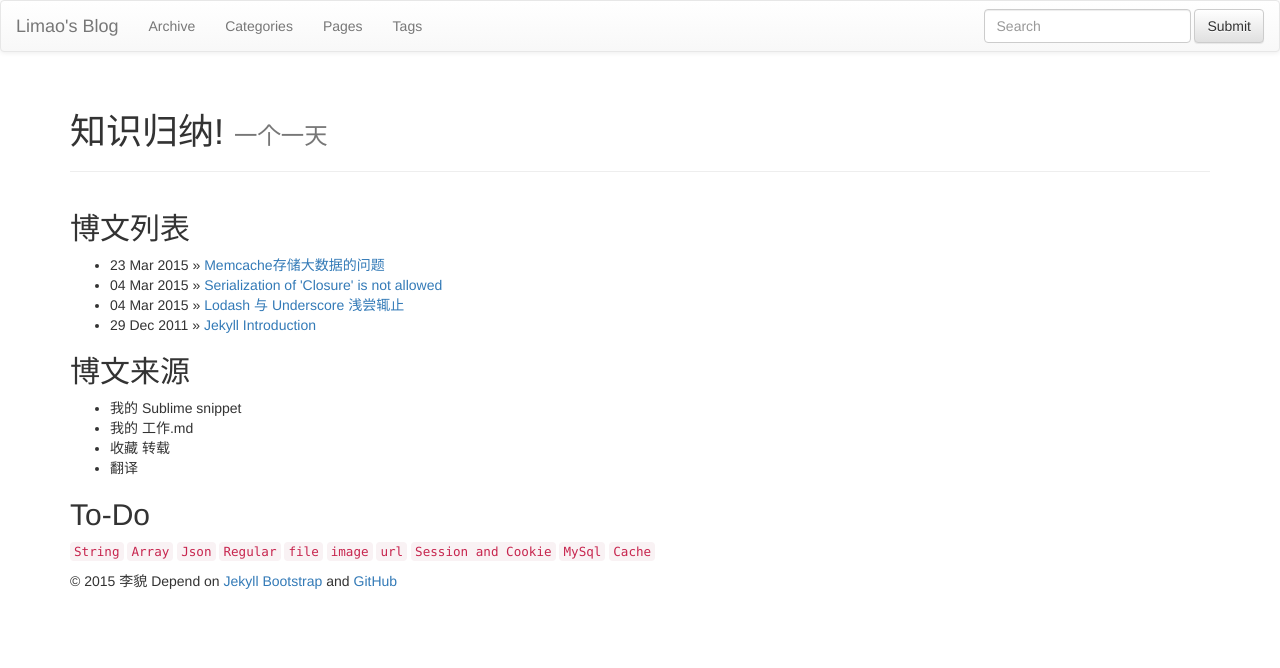
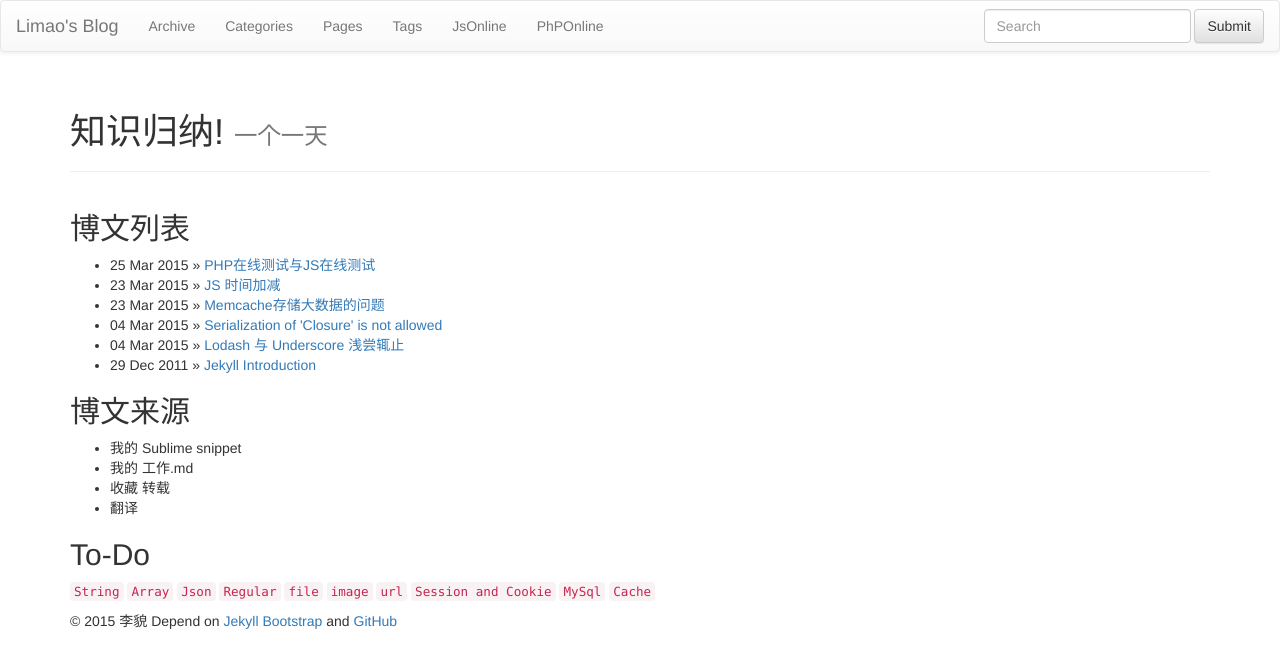
Before and after one commit to polimao/yepolite.github.io, a Jekyll site: the page built from index.md, in a window 1280 px wide. Shown: the top 668 px of the page. Built offline with Jekyll 4.4.1, drawn with Linux system fonts in a browser that asks for light colours; nearby versions of some CDN libraries; library files that are not in the unit come from our copies; some of the changed lines change nothing that is shown.

Commit message:
时间js  和 php js 在线工具

```diff
--- a/_includes/themes/bootstrap-3/default.html
+++ b/_includes/themes/bootstrap-3/default.html
@@ -62,6 +62,8 @@
             {% assign pages_list = site.pages %}
             {% assign group = 'navigation' %}
             {% include JB/pages_list %}
+            <li><a href="http://jsbin.com/wisasuwana/1/edit">JsOnline</a></li>
+            <li><a href="http://www.mcqyy.com/RunCode/php/">PhPOnline</a></li>
           </ul>
           <form class="navbar-form navbar-right" role="search">
             <div class="form-group">
--- /dev/null
+++ b/_posts/2015-3-23-time-js.md
@@ -0,0 +1,20 @@
+---
+layout: post
+title:  "JS 时间加减"
+date:   2015-03-23 16:15:50
+---
+
+
+	今天要用js 获得当前时间以前3个月的范围
+
+	在网上找到的都是将原生重新定制， 貌似没有更好的方法。
+
+	当前时间 ： Thu Apr 23 2015 17:51:08 GMT+0800 (CST)
+	date = new Date();
+
+给月份加11
+	d.setMonth(d.getMonth() + 11 );
+
+- 年：d.getFullYear()
+- 月：d.getMonth()
+- 日：d.getDate()
--- /dev/null
+++ b/_posts/2015-3-25-php-is-online.md
@@ -0,0 +1,12 @@
+---
+layout: post
+title:  "PHP在线测试与JS在线测试"
+date:   2015-03-25 20:43:50
+---
+
+	工作中需要随时测试某一个函数的用法，然后在sublime与浏览器中切换，一个可能会影响到当前的代码，在一个速度也慢，那么就喜欢这种在浏览器中实时演示结果的在线工具。
+	现在已经有人做出了这样的工具。我只要拿来用就好了
+
+> `JS`：http://jsbin.com/wisasuwana/1/edit
+
+> `PHP`：http://www.mcqyy.com/RunCode/php/
```
